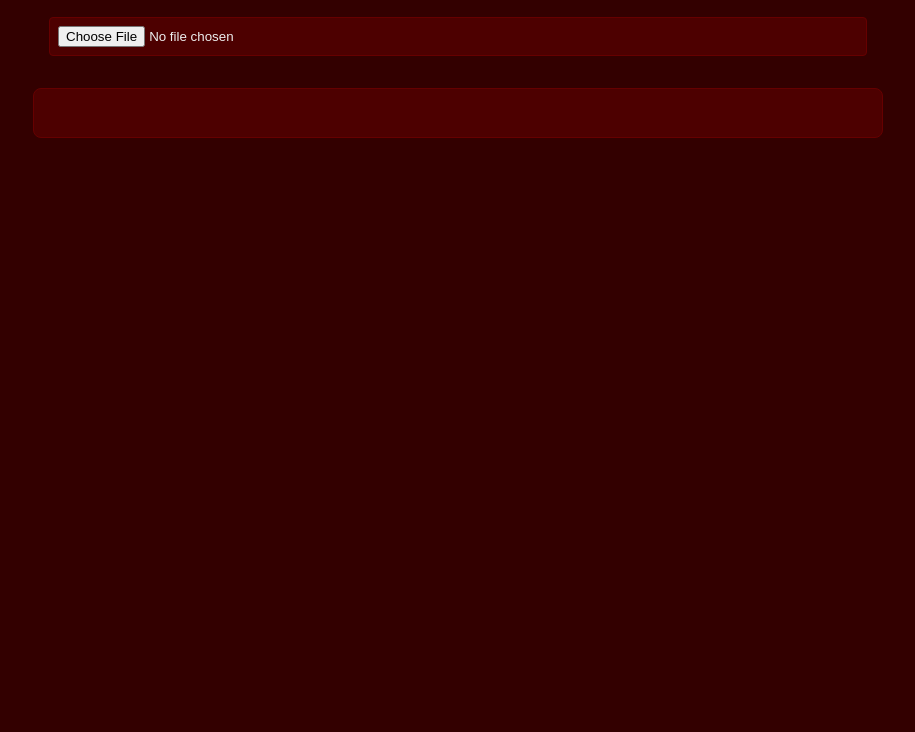
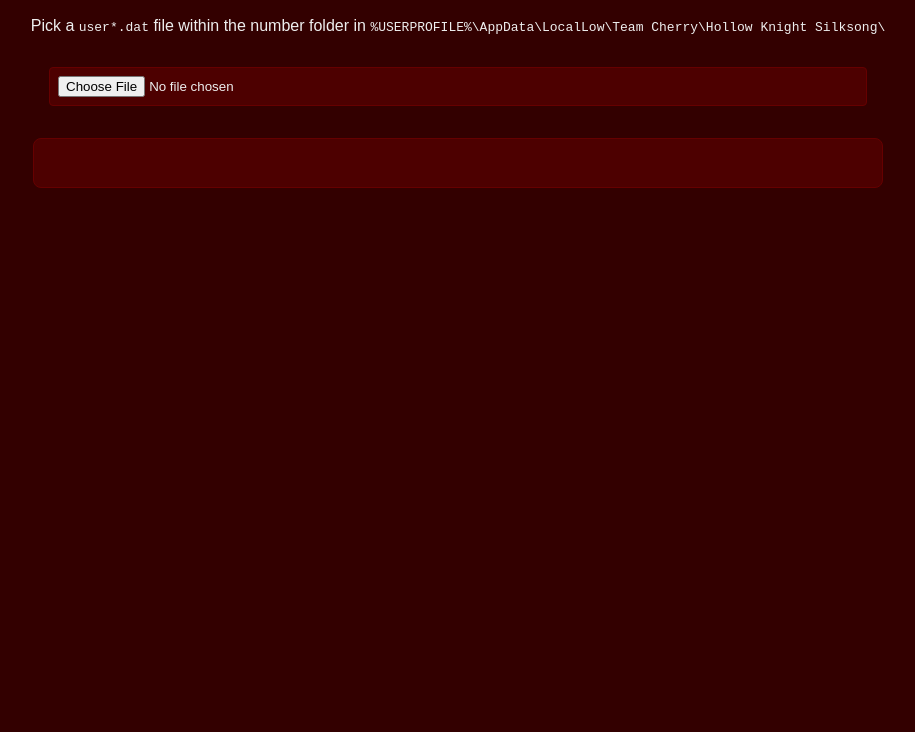
Before and after one commit to tureptor/silksong-save-analyzer, a plain HTML site: page index.html in a window 1280 px wide. Shown: the part 68-800 px from the top of the page, without its empty margins (182-1097 px from the left). Drawn offline with nearby package versions, Linux system fonts and the light colour scheme.

Commit message:
Add hint on where to find the save files

```diff
--- a/index.html
+++ b/index.html
@@ -8,6 +8,7 @@
 </head>
 <body>
   <h1>Silksong Save Analyzer</h1>
+  <p>Pick a <span class="file-path">user*.dat</span> file within the number folder in <span class="file-path">%USERPROFILE%\AppData\LocalLow\Team Cherry\Hollow Knight Silksong\</span></p>
   <input type="file" id="fileInput" />
   <div id="results-container"></div>
 </body>
--- a/styles.css
+++ b/styles.css
@@ -9,6 +9,10 @@ body {
 	flex-direction: column;
 	align-items: center;
 	text-align: center;
+}
+
+.file-path {
+	font-family: monospace;
 }
 
 /* Limit content width */
```
